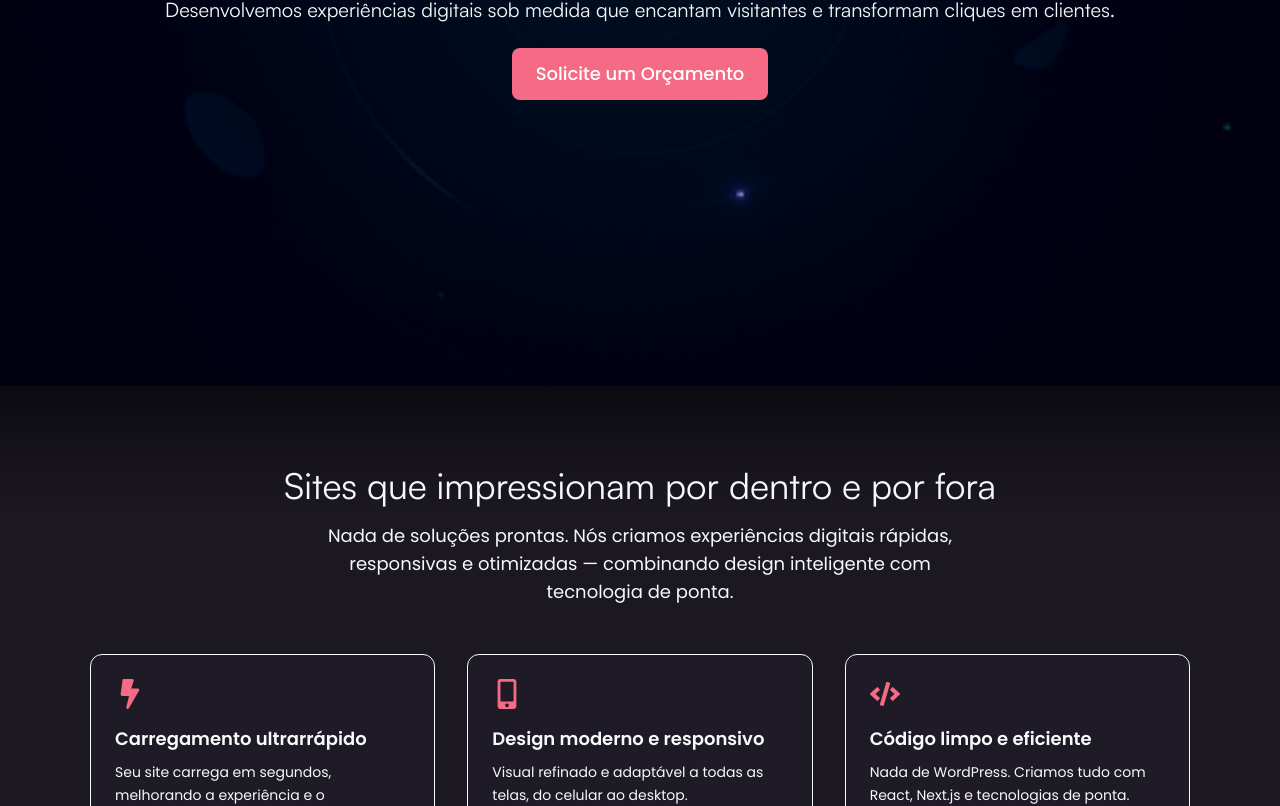
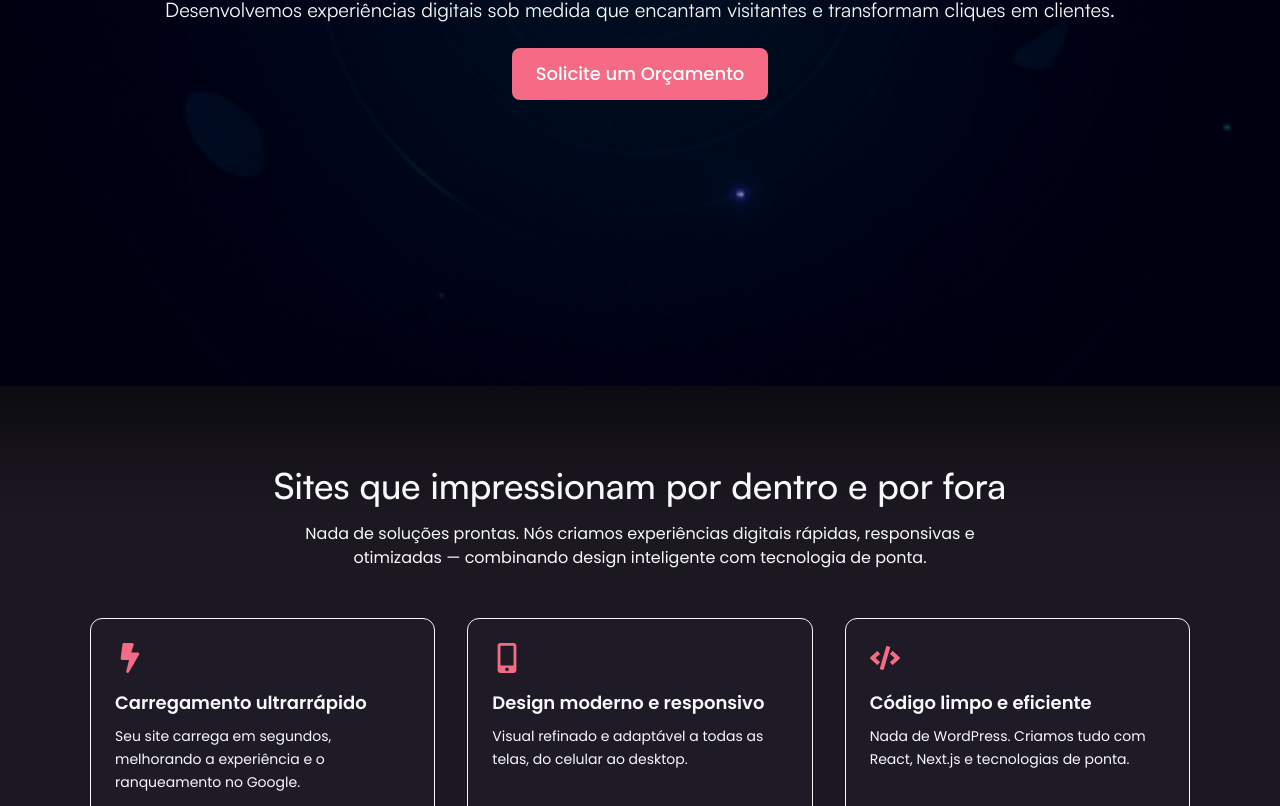
Before and after one commit to Kango-Studio/kango-studio, a Next.js app: page / in a window 1280 px wide. Shown: the part 414-1220 px from the top of the page. Built offline with nearby package versions, Linux system fonts and the light colour scheme.

Commit message:
ajuste layout

```diff
--- a/app/components/ServicesSection.tsx
+++ b/app/components/ServicesSection.tsx
@@ -56,7 +56,7 @@ export default function ServicesSection() {
           whileInView={{ opacity: 1, y: 0 }}
           transition={{ duration: 0.6 }}
           viewport={{ once: true }}
-          className="text-3xl md:text-4xl font-satoshi text-light mb-4"
+          className="text-3xl md:text-4xl font-satoshi font-medium mb-4"
         >
           Sites que impressionam por dentro e por fora
         </motion.h2>
@@ -66,7 +66,7 @@ export default function ServicesSection() {
           whileInView={{ opacity: 1, y: 0 }}
           transition={{ delay: 0.2, duration: 0.6 }}
           viewport={{ once: true }}
-          className="text-lg text-text-gray max-w-2xl mx-auto font-poppins"
+          className="text-md text-text-gray max-w-2xl font-light mx-auto font-poppins"
         >
           Nada de soluções prontas. Nós criamos experiências digitais rápidas, responsivas e otimizadas — combinando design inteligente com tecnologia de ponta.
         </motion.p>
```
